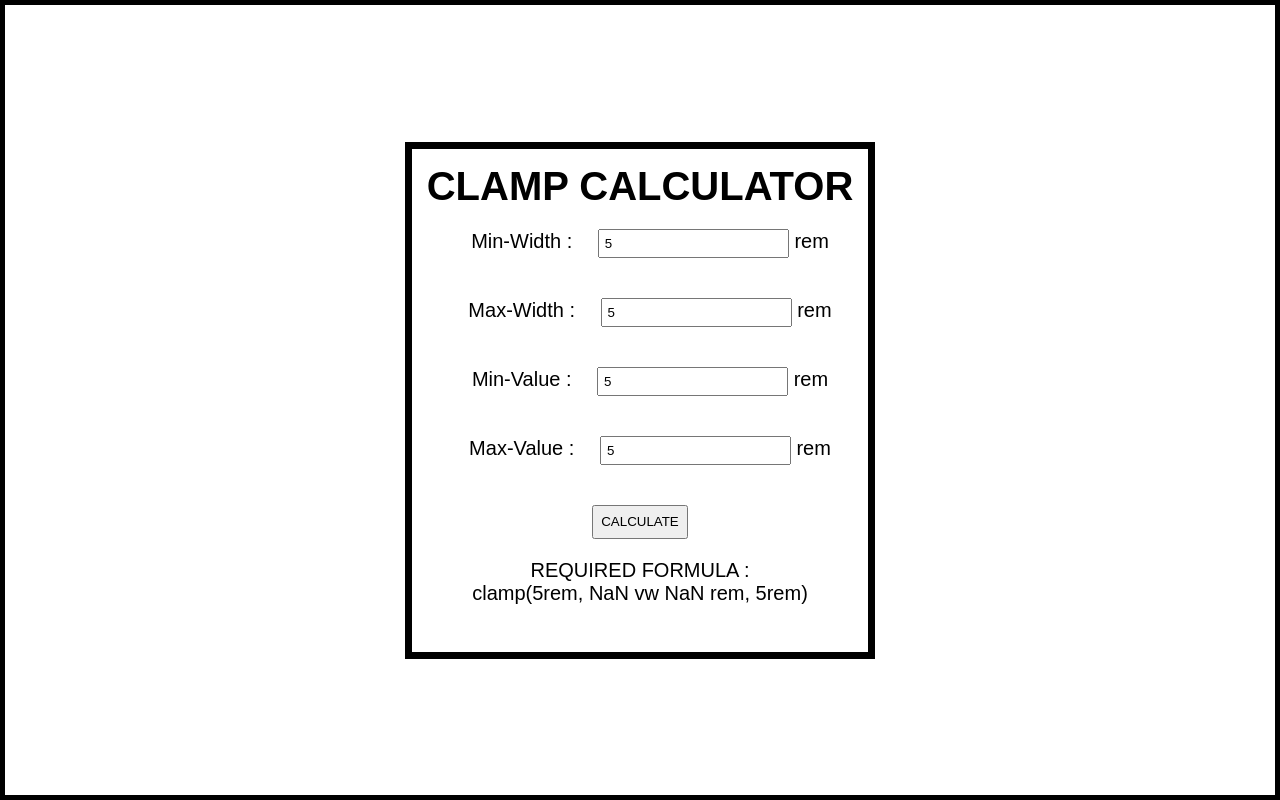
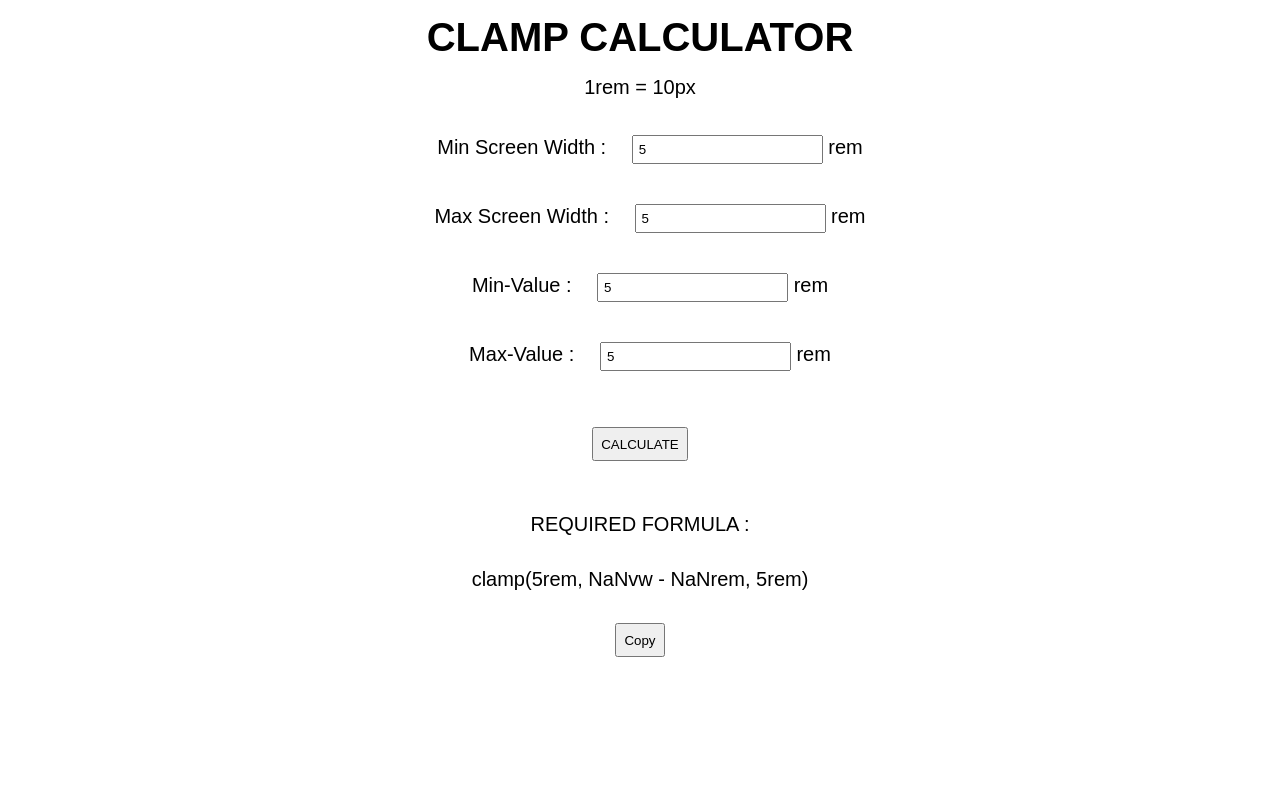
Before and after one commit to satvikpopli/clamp, a plain HTML site: page index.html in a window 1280 px wide. Both pictures are taken after typing "5", "5", "5", "5" into the empty fields and a click on the button "CALCULATE". Drawn offline with Linux system fonts and the light colour scheme.

Commit message:
Fix bugs

```diff
--- a/calc.js
+++ b/calc.js
@@ -4,16 +4,35 @@ document.getElementById("btn").addEventListener("click", function () {
     const min_val = document.getElementById('min-value').value;
     const max_val = document.getElementById('max-value').value;
     const slope = (max_val - min_val) / (max_width - min_width);
-    const k = min_val - (slope * min_width);
+    let k = min_val - (slope * min_width);
     let str;
     if (k >= 0) {
-        str = `clamp(${min_val}rem, ${(100 * slope).toFixed(3)} vw + ${k.toFixed(3)} rem, ${max_val}rem)`;
+        str = `clamp(${min_val}rem, ${(100 * slope).toFixed(3)}vw + ${k.toFixed(3)}rem, ${max_val}rem)`;
     } else {
-        str = `clamp(${min_val}rem, ${(100 * slope).toFixed(3)} vw ${k.toFixed(3)} rem, ${max_val}rem)`;
+        k -= (2 * k);
+        str = `clamp(${min_val}rem, ${(100 * slope).toFixed(3)}vw - ${k.toFixed(3)}rem, ${max_val}rem)`;
     }
-    const node = document.createElement("p");
-    const textnode = document.createTextNode(str);
-    node.appendChild(textnode);
-    console.log(node);
-    document.getElementById("formula").appendChild(node);
+    const formula = document.getElementById("formula");
+    formula.childNodes[4]?.remove();
+    formula.childNodes[3]?.remove();
+    const p = document.createElement("p");
+    const strtextnode = document.createTextNode(str);
+    const br = document.createElement("br");
+    const btn = document.createElement("button");
+    const copy = document.createTextNode("Copy");
+    const copied = document.createTextNode("Copied!");
+    p.appendChild(strtextnode);
+    formula.appendChild(p);
+    btn.classList.add("btn");
+    btn.appendChild(copy);
+    formula.appendChild(btn);
+    btn.addEventListener("click", function () {
+        navigator.clipboard.writeText(str);
+        formula.appendChild(br);
+        formula.appendChild(copied);
+        setTimeout(function () {
+            formula.removeChild(br);
+            formula.removeChild(copied);
+        }, 500);
+    });
 });
--- a/index.html
+++ b/index.html
@@ -11,12 +11,13 @@
 <body>
     <div class="wrapper">
         <h1>CLAMP CALCULATOR</h1>
+        <p>1rem = 10px</p>
         <div class="wrap">
-            <label for="min-width">Min-Width :</label>
+            <label for="min-width">Min Screen Width :</label>
             <input type="number" id="min-width"> rem
         </div>
         <div class="wrap">
-            <label for="max-width">Max-Width :</label>
+            <label for="max-width">Max Screen Width :</label>
             <input type="number" id="max-width"> rem
         </div>
         <div class="wrap">
@@ -30,7 +31,9 @@
         <div class="wrap">
             <button class="btn" id="btn">CALCULATE</button>
         </div>
-        <p id='formula'>REQUIRED FORMULA : </p>
+        <div id="formula">
+            <p>REQUIRED FORMULA : </p>
+        </div>
     </div>
 </body>
 </html>
--- a/style.css
+++ b/style.css
@@ -9,16 +9,14 @@
 body {
     font-family: sans-serif;
     font-size: 20px;
-    border: 5px solid black;
     height: 100vh;
     width: 100vw;
-    display: grid;
-    place-items: center;
+    display: flex;
+    justify-content: center;
 }
 
 .wrapper {
     padding: 15px;
-    border: 7px solid black;
     display: flex;
     flex-direction: column;
     align-items: center;
@@ -40,9 +38,18 @@ input {
 .btn {
     display: inline-block;
     padding: 7.5px;
+    margin: 1rem;
+    cursor: pointer;
 }
 
 p {
     text-align: center;
-    margin-bottom: 1rem;
+    margin: 1rem;
 }
+
+#formula {
+    display: flex;
+    flex-direction: column;
+    justify-content: center;
+    align-items: center;
+}
```
